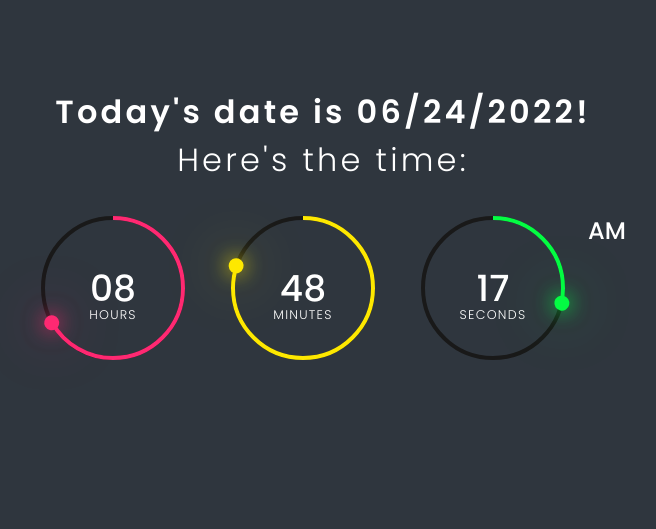
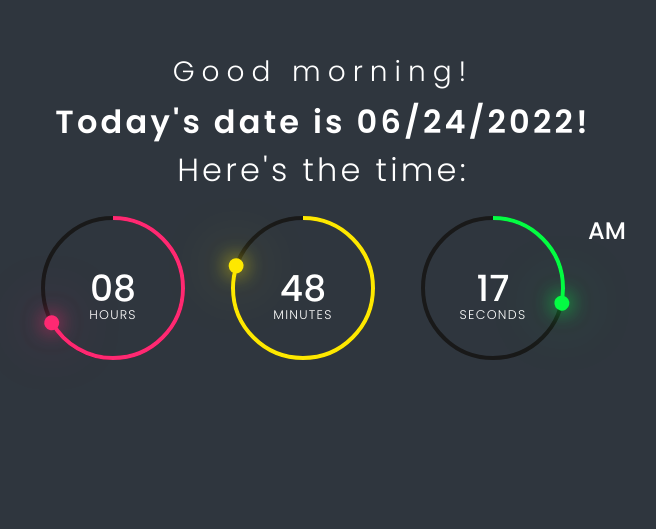
Before and after one commit to Mas-Dietrich/Digital-Clock, a plain HTML site: page index.html in a window 1280 px wide. Shown: the part 112-641 px from the top of the page, without its empty margins (317-973 px from the left). Drawn offline with Linux system fonts and the light colour scheme.

Commit message:
morning, afternoon, and evening messages

```diff
--- a/index.html
+++ b/index.html
@@ -8,6 +8,7 @@
     <link rel="stylesheet" href="style.css">
 </head>
 <body>
+    <div id="ampm_message"></div>
     <div id="current_date"></div>
     <div id="time">
         <div class="circle" style="--clr:#ff2972;">
@@ -58,6 +59,9 @@
 
             let current_date = document.getElementById("current_date");
 
+            let ampm_message = document.getElementById("ampm_message");
+
+
             let today = new Date();
             var day = String(today.getDate()).padStart(2, '0');
             var month = String(today.getMonth() + 1).padStart(2, '0');
@@ -91,6 +95,16 @@
 
             current_date.innerHTML = "Today's date is " + month + '/' + day + '/' + year + "! <br><span> Here's the time:</span> ";
 
+            if (h < 11) {
+                ampm_message.innerHTML = "Good morning!";
+            }
+            else if (h > 11 && h < 16) {
+                ampm_message.innerHTML = "Good afternoon";
+            }
+            else {
+                ampm_message.innerHTML = "Good evening!";
+            };
+
         })
 
     </script>
--- a/style.css
+++ b/style.css
@@ -105,8 +105,20 @@ body {
     height: 400px;
     font-weight: 600;
     letter-spacing: 0.1em;
+    padding: 10px;
 }
 
 #current_date span {
     font-weight: 300;
 }
+
+#ampm_message {
+    color: white;
+    font-weight: 300;
+    position: absolute;
+    height: 475px;
+    width: 100%;
+    text-align: center;
+    letter-spacing: 0.25em;
+    font-size: 1.75em;
+}
```
